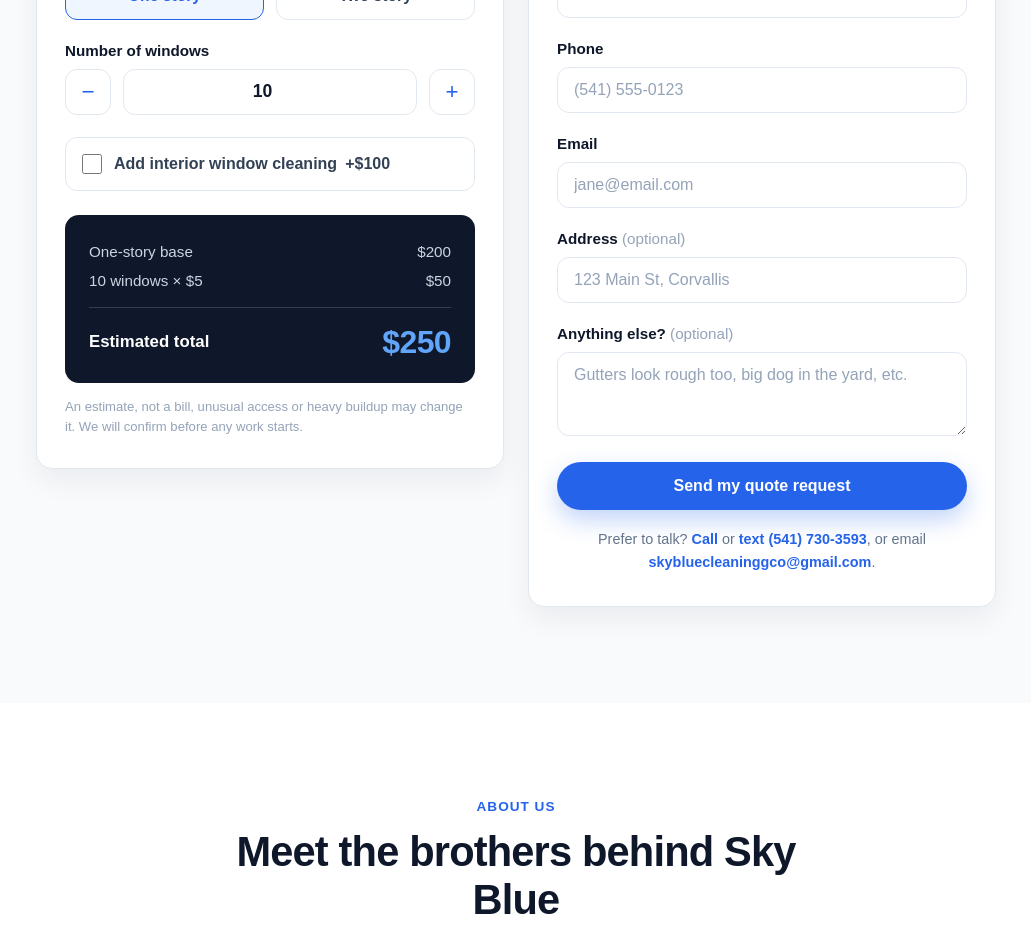
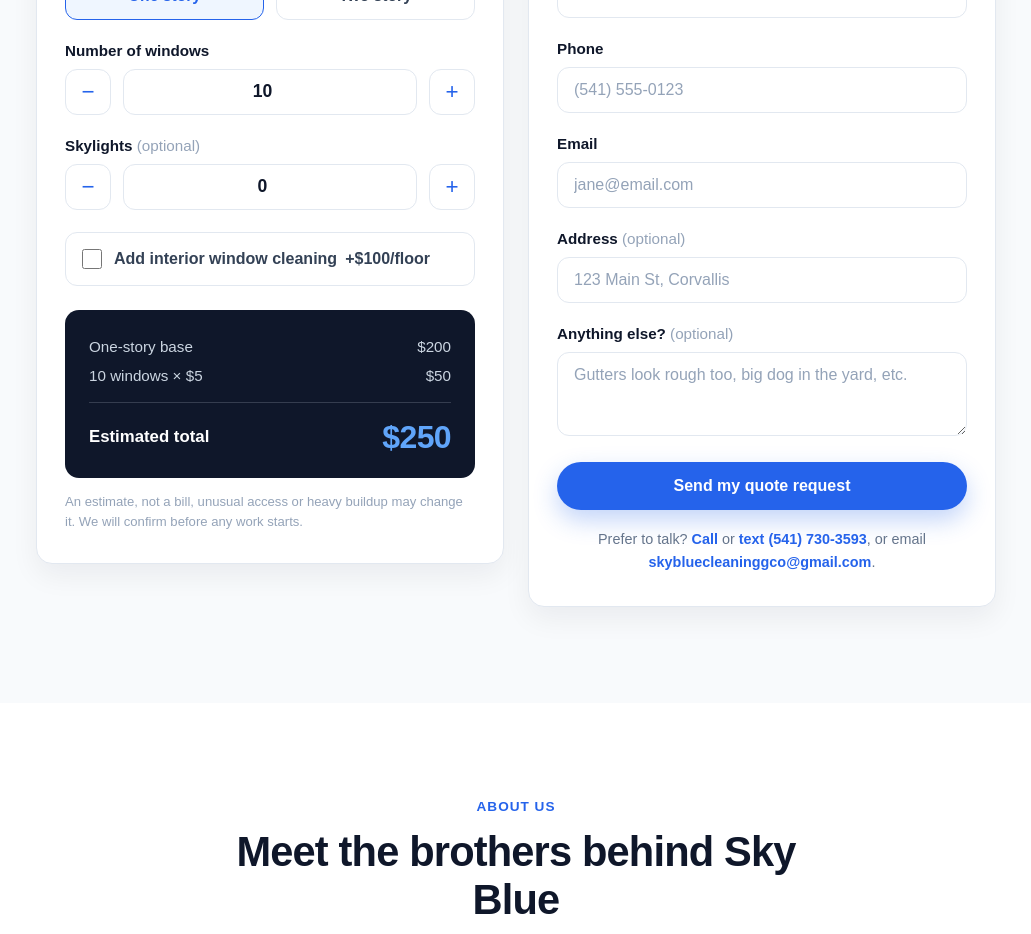
Before and after one commit to JordyMorty-svg/sky-blue-cleaning, a React (Vite) app: page / in a window 1280 px wide. Shown: the part 2260-3194 px from the top of the page, without its empty margins (124-1155 px from the left). Built offline with nearby package versions, Linux system fonts and the light colour scheme; no server answers.

Commit message:
updated quote request form for updated pricing, skylights, and better ui

```diff
--- a/src/components/quoteform/QuoteForm.jsx
+++ b/src/components/quoteform/QuoteForm.jsx
@@ -7,7 +7,8 @@ const PRICING = {
   oneStory: 200,
   twoStory: 300,
   perWindow: 5,
-  interiorAddOn: 100,
+  interiorPerFloor: 100, // interior cleaning is charged per floor
+  perSkylight: 15,       // each skylight adds this much
 };
 
 /* ---- Business contact info ---- */
@@ -26,6 +27,7 @@ const WEB3FORMS_ACCESS_KEY = '4da845f5-1959-4972-8192-e060287fc8b2';
 function QuoteForm() {
   const [stories, setStories] = useState("one");
   const [windows, setWindows] = useState(10);
+  const [skylights, setSkylights] = useState(0);
   const [interior, setInterior] = useState(false);
 
   const [name, setName] = useState("");
@@ -36,13 +38,54 @@ function QuoteForm() {
   const [error, setError] = useState("");
   const [status, setStatus] = useState("idle"); // idle | sending | sent
 
+  // Inputs can be empty ("") mid-typing; treat that as 0 for the math.
+  const windowsNum = windows === "" ? 0 : windows;
+  const skylightsNum = skylights === "" ? 0 : skylights;
+  const floors = stories === "two" ? 2 : 1;
+
   const base = stories === "two" ? PRICING.twoStory : PRICING.oneStory;
-  const windowsCost = windows * PRICING.perWindow;
-  const interiorCost = interior ? PRICING.interiorAddOn : 0;
-  const total = base + windowsCost + interiorCost;
+  const windowsCost = windowsNum * PRICING.perWindow;
+  const skylightsCost = skylightsNum * PRICING.perSkylight;
+  const interiorCost = interior ? floors * PRICING.interiorPerFloor : 0;
+  const total = base + windowsCost + skylightsCost + interiorCost;
 
   function adjustWindows(delta) {
-    setWindows((w) => Math.min(100, Math.max(1, w + delta)));
+    setWindows((w) => {
+      const n = w === "" ? 0 : w;
+      return Math.min(100, Math.max(1, n + delta));
+    });
+  }
+
+  function adjustSkylights(delta) {
+    setSkylights((s) => {
+      const n = s === "" ? 0 : s;
+      return Math.min(50, Math.max(0, n + delta));
+    });
+  }
+
+  // Shared typing handler for the number steppers: allow an empty field and
+  // partial entry while typing, so backspacing/retyping doesn't snap to 1.
+  function handleCountChange(setter, max) {
+    return (e) => {
+      const raw = e.target.value;
+      if (raw === "") {
+        setter("");
+        return;
+      }
+      const v = parseInt(raw, 10);
+      if (Number.isNaN(v)) return; // ignore stray non-numeric input
+      setter(Math.min(max, Math.max(0, v)));
+    };
+  }
+
+  // Clamp to the real minimum only once the field loses focus.
+  function handleCountBlur(setter, min, max) {
+    return () => {
+      setter((val) => {
+        const v = parseInt(val, 10);
+        return Number.isNaN(v) ? min : Math.min(max, Math.max(min, v));
+      });
+    };
   }
 
   async function handleSubmit(e) {
@@ -68,8 +111,13 @@ function QuoteForm() {
         email: email || "—",
         address: address || "—",
         stories: stories === "two" ? "Two story" : "One story",
-        windows,
-        interior_cleaning: interior ? `Yes (+$${PRICING.interiorAddOn})` : "No",
+        windows: windowsNum,
+        skylights: skylightsNum
+          ? `${skylightsNum} (+$${skylightsCost})`
+          : "None",
+        interior_cleaning: interior
+          ? `Yes — ${floors} floor${floors > 1 ? "s" : ""} (+$${interiorCost})`
+          : "No",
         estimated_total: `$${total}`,
         notes: notes || "—",
       }),
@@ -83,7 +131,8 @@ function QuoteForm() {
       email: email || null,
       address: address || null,
       stories,              // 'one' | 'two' — matches the CHECK constraint
-      windows,
+      windows: windowsNum,
+      skylights: skylightsNum,
       interior,
       estimate: total,
       notes: notes || null,
@@ -165,20 +214,53 @@ function QuoteForm() {
               </button>
               <input
                 type="number"
+                inputMode="numeric"
                 className="quote__stepper-input"
                 value={windows}
                 min="1"
                 max="100"
-                onChange={(e) => {
-                  const v = parseInt(e.target.value, 10);
-                  setWindows(Number.isNaN(v) ? 1 : Math.min(100, Math.max(1, v)));
-                }}
+                onChange={handleCountChange(setWindows, 100)}
+                onBlur={handleCountBlur(setWindows, 1, 100)}
               />
               <button
                 type="button"
                 className="quote__stepper-btn"
                 onClick={() => adjustWindows(1)}
                 aria-label="More windows"
+              >
+                +
+              </button>
+            </div>
+          </div>
+
+          <div className="quote__field">
+            <span className="quote__label">
+              Skylights <span className="quote__optional">(optional)</span>
+            </span>
+            <div className="quote__stepper">
+              <button
+                type="button"
+                className="quote__stepper-btn"
+                onClick={() => adjustSkylights(-1)}
+                aria-label="Fewer skylights"
+              >
+                −
+              </button>
+              <input
+                type="number"
+                inputMode="numeric"
+                className="quote__stepper-input"
+                value={skylights}
+                min="0"
+                max="50"
+                onChange={handleCountChange(setSkylights, 50)}
+                onBlur={handleCountBlur(setSkylights, 0, 50)}
+              />
+              <button
+                type="button"
+                className="quote__stepper-btn"
+                onClick={() => adjustSkylights(1)}
+                aria-label="More skylights"
               >
                 +
               </button>
@@ -193,7 +275,9 @@ function QuoteForm() {
             />
             <span>
               <strong>Add interior window cleaning</strong>
-              <span className="quote__addon-price">+${PRICING.interiorAddOn}</span>
+              <span className="quote__addon-price">
+                +${PRICING.interiorPerFloor}/floor
+              </span>
             </span>
           </label>
 
@@ -203,12 +287,18 @@ function QuoteForm() {
               <span>${base}</span>
             </div>
             <div className="quote__estimate-row">
-              <span>{windows} windows × ${PRICING.perWindow}</span>
+              <span>{windowsNum} windows × ${PRICING.perWindow}</span>
               <span>${windowsCost}</span>
             </div>
+            {skylightsNum > 0 && (
+              <div className="quote__estimate-row">
+                <span>{skylightsNum} skylights × ${PRICING.perSkylight}</span>
+                <span>${skylightsCost}</span>
+              </div>
+            )}
             {interior && (
               <div className="quote__estimate-row">
-                <span>Interior cleaning</span>
+                <span>Interior cleaning ({floors} floor{floors > 1 ? "s" : ""} × ${PRICING.interiorPerFloor})</span>
                 <span>${interiorCost}</span>
               </div>
             )}
```
Also changed, not shown: 1 other file (tests, documents, lock files or other folders).
